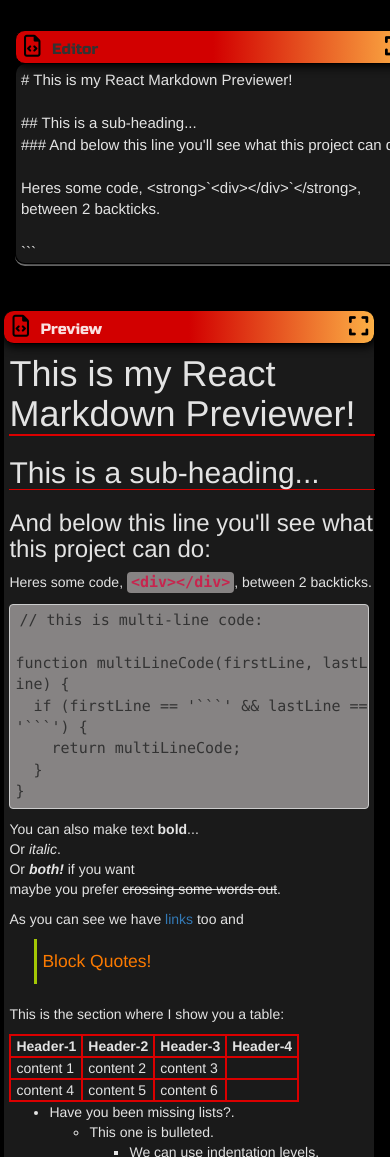
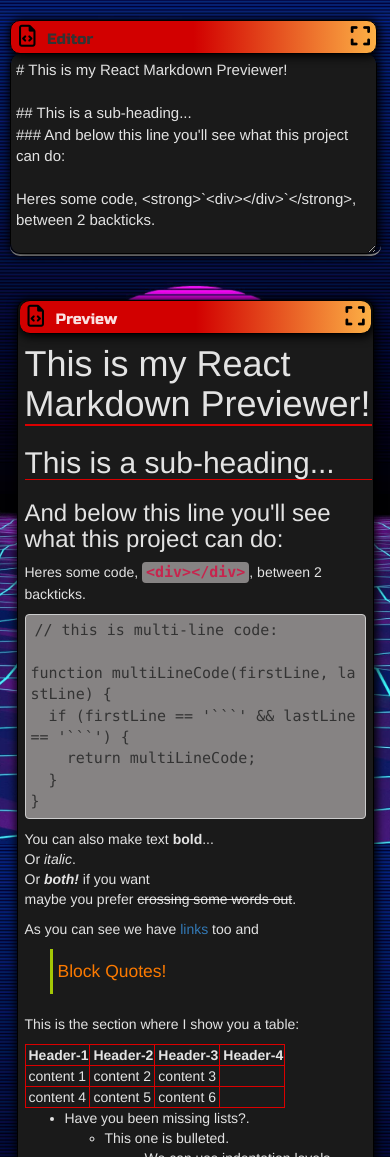
Before and after one commit to UlisesVil/markdownpreviewer, a React (Create React App) app: page / in a window 390 px wide. Shown: the top 1157 px of the page. Built offline with nearby package versions, Linux system fonts and the light colour scheme.

Commit message:
Unnecesary code Deleted - CSS cleaned - new background

```diff
--- a/public/index.html
+++ b/public/index.html
@@ -5,25 +5,18 @@
     <link rel="icon" href="%PUBLIC_URL%/imgcode.ico" />
     <meta name="viewport" content="width=device-width, initial-scale=1" />
     <meta name="theme-color" content="#000000" />
-    <meta
-      name="description"
-      content="Web site created using create-react-app"
-    />
     <link rel="apple-touch-icon" href="%PUBLIC_URL%/logo192.png" />
     <link rel="manifest" href="%PUBLIC_URL%/manifest.json" />
     <title>Mark Down Previewer React</title>
-
-    <!--Bootstrap-->
-    <link rel="stylesheet" href="https://maxcdn.bootstrapcdn.com/bootstrap/3.3.7/css/bootstrap.min.css" integrity="sha384-BVYiiSIFeK1dGmJRAkycuHAHRg32OmUcww7on3RYdg4Va+PmSTsz/K68vbdEjh4u" crossorigin="anonymous"/>
-    <!--Fontawesome-->
+    <link rel="stylesheet"
+          href="https://maxcdn.bootstrapcdn.com/bootstrap/3.3.7/css/bootstrap.min.css"
+          integrity="sha384-BVYiiSIFeK1dGmJRAkycuHAHRg32OmUcww7on3RYdg4Va+PmSTsz/K68vbdEjh4u"
+          crossorigin="anonymous"
+    />
     <script src="https://kit.fontawesome.com/94235d9528.js" crossorigin="anonymous"></script>
   </head>
 
   <body>
-
     <div id="root"></div>
-
-    <script type="text/javascript" src="https://cdn.freecodecamp.org/testable-projects-fcc/v1/bundle.js"></script>
-
     </body>
 </html>
--- a/src/App.js
+++ b/src/App.js
@@ -1,18 +1,10 @@
 import React from 'react';
-import logo from './assets/images/logo.svg';
 import './assets/css/App.css';
-
-
-//importar componentes
 import MarkdownPreviewer from './components/MarkdownPreviewer.js';
 
 function App() {
   return (
-    <div className="container-fluid">
-
-            <MarkdownPreviewer />
-
-    </div>
+    <MarkdownPreviewer />
   );
 }
 
--- a/src/assets/css/index.css
+++ b/src/assets/css/index.css
@@ -1,6 +1,15 @@
 @import url("https://fonts.googleapis.com/css?family=Russo+One");
+#root {
+  width: 100%;
+}
+
 body {
-  background: black;
+  /*background: lighten($blackStyle, 0%);*/
+  background: url(../images/back1.jpg);
+  background-position: center;
+  background-repeat: no-repeat;
+  background-size: cover;
+  background-attachment: fixed;
   margin: 10px 0;
 }
 
@@ -39,9 +48,9 @@ body {
   background-color: #1a1a1a;
   border: 1px solid black;
   border-radius: 10px;
+  border-top: none;
   -webkit-box-shadow: 1px 1px 10px 2px black;
           box-shadow: 1px 1px 10px 2px black;
-  border-top: none;
   color: rgba(255, 255, 255, 0.877);
 }
 
@@ -92,14 +101,20 @@ body {
   display: -webkit-box;
   display: -ms-flexbox;
   display: flex;
+  -webkit-box-orient: horizontal;
+  -webkit-box-direction: normal;
+      -ms-flex-direction: row;
+          flex-direction: row;
+  width: 100%;
   margin: 10px auto;
 }
 
 .editorWrap {
   position: fixed;
+  width: 400px;
+  min-width: 200px;
+  margin: 30px;
   z-index: 1;
-  width: 400px;
-  margin: 30px;
 }
 
 .editorWrap .toolbar {
@@ -111,25 +126,18 @@ body {
   height: 500px;
   min-height: 200px;
   margin-bottom: -5px;
+  padding-left: 5px;
+  padding-top: 5px;
   resize: vertical;
   outline: none;
-  padding-left: 5px;
-  padding-top: 5px;
   font-size: 15px;
-}
-
-.converter {
-  width: 100px;
-  text-align: center;
-  font-size: 35px;
-  margin: auto;
 }
 
 .previewWrap {
   width: 800px;
-  margin: 30px auto;
   min-height: 200px;
-  overflow-wrap: break-word;
+  margin-left: 450px;
+  margin-top: 30px;
 }
 
 .previewWrap .toolbar {
@@ -159,8 +167,7 @@ body {
 .maximized1 {
   width: 96%;
   min-height: 100vh;
-  margin: 10px auto;
-  margin-left: -120px;
+  margin: 20px auto !important;
   padding-top: 0px;
 }
 
@@ -217,7 +224,7 @@ body {
   padding-right: 5px;
 }
 
-@media screen and (max-width: 1400px) {
+@media screen and (max-width: 1300px) {
   #container {
     margin-right: auto;
     margin-left: auto;
@@ -225,7 +232,7 @@ body {
   .previewWrap {
     margin-top: 290px;
     margin-right: auto;
-    margin-left: -10px;
+    margin-left: 5px;
   }
   .editorWrap {
     margin: 10px auto;
@@ -250,19 +257,42 @@ body {
 }
 
 @media screen and (max-width: 500px) {
+  .editorWrap {
+    width: 95%;
+    -webkit-box-sizing: content-box;
+            box-sizing: content-box;
+    margin-left: 10px;
+    margin-right: 10px;
+  }
   .previewWrap {
+    width: 90%;
     margin-top: 290px;
+    margin-left: auto;
     margin-right: auto;
-    margin-left: -100px;
-    width: 420px;
+    padding-left: 2px;
+    padding-right: 2px;
+    -webkit-box-sizing: content-box;
+            box-sizing: content-box;
+    overflow: hidden;
+  }
+  .converter {
+    margin: 0;
+    width: 0px;
   }
   img {
-    width: 350px;
+    width: 95%;
     margin: auto;
-    margin-left: 5px;
   }
   ::-webkit-scrollbar {
     width: 17px;
   }
+  table {
+    border-collapse: separate;
+  }
+  td, th {
+    border: 1px solid #db0000 !important;
+    padding-left: 3px !important;
+    padding-right: 1px !important;
+  }
 }
 /*# sourceMappingURL=index.css.map */
--- a/src/assets/css/index.scss
+++ b/src/assets/css/index.scss
@@ -2,14 +2,22 @@
 url('https://fonts.googleapis.com/css?family=Russo+One');
 $redStyle: #db0000;
 $blackStyle: #000000;
-
 $shadow: 1px 1px 10px 2px
 darken($blackStyle, 20%);
 $default-border:1px solid
 darken($blackStyle,35%);
 
+#root{
+    width: 100%;
+}
+
 body{
-    background: lighten($blackStyle, 0%);
+    /*background: lighten($blackStyle, 0%);*/
+    background: url(../images/back1.jpg);
+    background-position: center;
+    background-repeat: no-repeat;
+    background-size: cover;
+    background-attachment: fixed;
     margin: 10px 0;
 }
 
@@ -48,8 +56,8 @@ body{
     background-color: lighten($blackStyle, 10%);
     border: $default-border;
     border-radius: 10px;
+    border-top: none;
     box-shadow: $shadow;
-    border-top: none;
     color:rgba(255, 255, 255, 0.877);
 }
 
@@ -64,11 +72,13 @@ body{
     font-family: Russo One;
     font-size: 15px;
     cursor: pointer;
+
     i{
         width: 25px;
         color:black;
         margin-left: 5px;
     }
+
     .fa-expand,
     .fa-compress{
         position: absolute;
@@ -77,7 +87,6 @@ body{
         margin-right: 5px;
     }
 }
-
 
 .fa-retweet,
 .fa-compress,
@@ -97,14 +106,17 @@ body{
 
 #container{
     display: flex;
+    flex-direction: row;
+    width: 100%;
     margin: 10px auto;
 }
 
 .editorWrap{
     position: fixed;
+    width: 400px;
+    min-width: 200px;
+    margin:  30px;
     z-index: 1;
-    width: 400px;
-    margin:  30px;
 
     .toolbar{
         width: 99%;
@@ -116,27 +128,20 @@ body{
         height: 500px;
         min-height: 200px;
         margin-bottom: -5px;
+        padding-left: 5px;
+        padding-top: 5px;
         resize: vertical;
         outline: none;
-        padding-left: 5px;
-        padding-top: 5px;
         font-size: 15px;
     }
-}
-
-.converter{
-    width: 100px;
-    text-align: center;
-    font-size: 35px;
-    margin: auto;
 }
 
 .previewWrap {
     @extend .colorScheme;
     width: 800px;
-    margin: 30px auto;
     min-height: 200px;
-    overflow-wrap: break-word;
+    margin-left: 450px;
+    margin-top: 30px;
 
     .toolbar {
       width: 100%;
@@ -166,8 +171,7 @@ body{
 .maximized1{
     width: 96%;
     min-height: 100vh;
-    margin: 10px auto;
-    margin-left: -120px;
+    margin: 20px auto !important;
     padding-top: 0px;
 
     textarea{
@@ -226,7 +230,7 @@ body{
     }
 }
 
-@media screen and (max-width: 1400px) {
+@media screen and (max-width: 1300px) {
     #container{
         margin-right: auto;
         margin-left: auto;
@@ -235,8 +239,7 @@ body{
     .previewWrap{
         margin-top: 290px;
         margin-right: auto;
-        margin-left: -10px;
-
+        margin-left: 5px;
     }
 
     .editorWrap{
@@ -265,22 +268,45 @@ body{
 
 @media screen and (max-width: 500px) {
 
+    .editorWrap{
+        width: 95%;
+        box-sizing: content-box;
+        margin-left: 10px;
+        margin-right: 10px;
+    }
+
     .previewWrap{
+        width: 90%;
         margin-top: 290px;
+        margin-left: auto;
         margin-right: auto;
-        margin-left: -100px;
-        width: 420px;
+        padding-left: 2px;
+        padding-right: 2px;
+        box-sizing: content-box;
+        overflow: hidden;
+    }
 
+    .converter{
+        margin: 0;
+        width: 0px;
     }
 
     img{
-        width: 350px;
+        width: 95%;
         margin: auto;
-        margin-left:5px;
     }
 
     ::-webkit-scrollbar{
         width: 17px;
     }
 
+    table{
+        border-collapse: separate;
+    }
+
+    td,th{
+        border: 1px solid $redStyle !important;
+        padding-left: 3px !important;
+        padding-right: 1px !important;
+    }
 }
--- a/src/components/MarkdownPreviewer.js
+++ b/src/components/MarkdownPreviewer.js
@@ -1,5 +1,5 @@
 import React from "react";
-import marked from 'marked'; /*https://forum.freecodecamp.org/t/marked-is-not-defined/300614/4 */
+import marked from 'marked';
 
 marked.setOptions({
     breaks:true,
@@ -15,13 +15,11 @@ class MarkdownPreviewer extends React.Component{
 
     constructor (props){
         super(props);
-
         this.state ={
             markdown: placeholder,
             editorMaximized: false,
             previewMaximized: false
         }
-
         this.handleChange = this.handleChange.bind(this);
         this.handleEditorMaximize = this.handleEditorMaximize.bind(this);
         this.handlePreviewMaximize = this.handlePreviewMaximize.bind(this);
@@ -46,7 +44,6 @@ class MarkdownPreviewer extends React.Component{
     }
 
     render(){
-
         const classes =
             this.state.editorMaximized ?
                 ['editorWrap maximized',
@@ -59,9 +56,7 @@ class MarkdownPreviewer extends React.Component{
                 ['editorWrap',
                 'previewWrap',
                 'fas fa-expand'];
-
         return(
-
             <div id="container">
                 <div className={classes[0]}>
                     <Toolbar
@@ -69,23 +64,17 @@ class MarkdownPreviewer extends React.Component{
                         onClick={this.handleEditorMaximize}
                         text="Editor"
                     />
-
                     <Editor
                         markdown={this.state.markdown}
                         onChange={this.handleChange}
                     />
                 </div>
-
-                <div className="converter">
-                </div>
-
                 <div className={classes[1]}>
                     <Toolbar
                         text="Preview"
                         icon={classes[2]}
                         onClick={this.handlePreviewMaximize}
                     />
-
                     <Preview
                         markdown={this.state.markdown}
                     />
@@ -123,7 +112,7 @@ const Preview = (props) => {
         <div id="preview"
             dangerouslySetInnerHTML={{__html:
             marked(props.markdown, { renderer: renderer
-                })}}
+            })}}
         />
     )
 }
@@ -176,7 +165,6 @@ content 4 | content 5 | content 6
 Look at this, it's an image!!!
 
 ![Gif Image w/ Text](https://i.gifer.com/76X1.gif)
-`
-
+`;
 
 export default MarkdownPreviewer;
```
Also changed, not shown: src/assets/css/App.css (+1 -40 lines), src/assets/images/back1.jpg (added), 1 other file (tests, documents, lock files or other folders).
